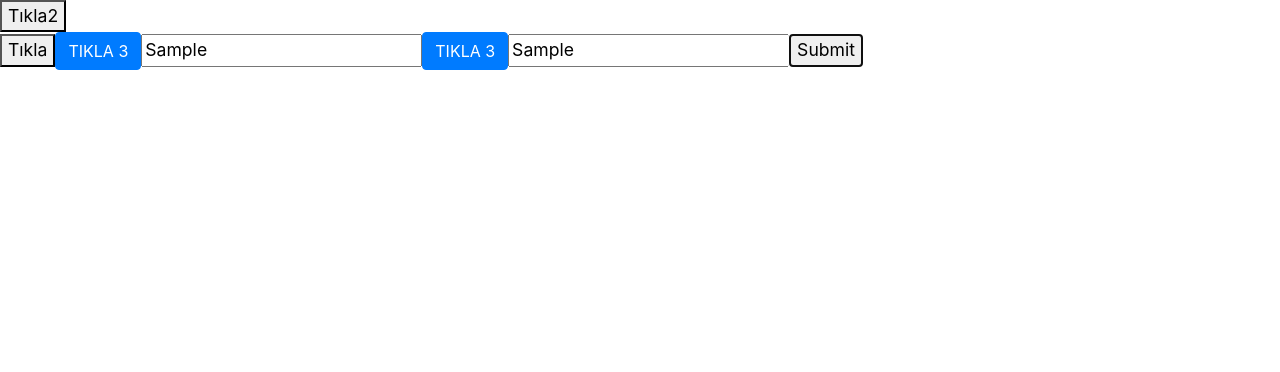
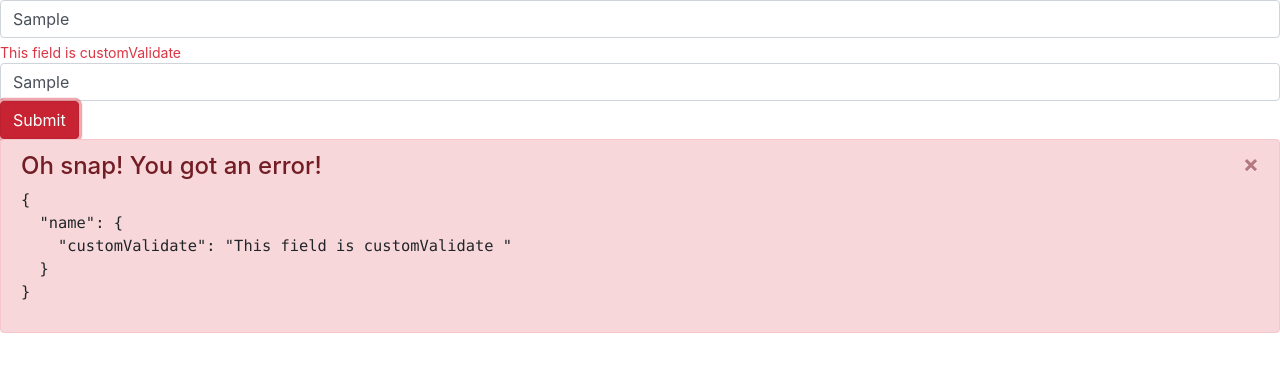
Before and after one commit to mehmet-guler/asf-project, a React (Create React App) app in the folder Part2-React/react-project/: page / in a window 1280 px wide. Both pictures are taken after typing "Sample", "Sample" into the empty fields and a click on the button "Submit". Shown: the top 372 px of the page. Built offline with nearby package versions, Linux system fonts and the light colour scheme.

Commit message:
form updates and add alert

```diff
--- a/Part2-React/react-project/src/App.js
+++ b/Part2-React/react-project/src/App.js
@@ -11,11 +11,14 @@ function App() {
   return (
     <React.Fragment>
 
-      <Form doIt={()=>console.log("ÇALIŞACAK")}>
-        <Input name="name" validate={{ customValidate: (inputValue) => inputValue === "a" ,minLength:4}} showErrorLabel={true} />
+      <Form doIt={() => console.log("ÇALIŞACAK")} showErrorLabel={true} showStatusAlert={true}>
+        <Input name="name" validate={{ customValidate: (inputValue) => inputValue === "a" }} />
         {/* <Input name="name" validate={{ customValidate: { value: (inputValue) => inputValue === "a", message: "Csasds" }, minLength: { value: 3, message: "MİNNNNN" } }} /> */}
         {/* <Input name="name" validate={{ required: true, minLength: { value: 5, message: "Minnn" } }} /> */}
         <Input name="surname" validate={{ minLength: { value: 5, message: "Minnnaaa" } }} />
+
+        <button type="submit" className="btn btn-danger" >Submit</button>
+
       </Form>
 
       {/* <Header />
--- a/Part2-React/react-project/src/Components/genericForm/Form.js
+++ b/Part2-React/react-project/src/Components/genericForm/Form.js
@@ -1,15 +1,13 @@
-import React, { createContext, useState, useEffect } from 'react';
+import React, { createContext, useState } from 'react';
+import { Alert } from 'react-bootstrap';
 import _ from 'lodash';
 
 export const FormContext = createContext();
 
 function Form(props) {
 
-    useEffect(() => {
-        console.log("geldi")
-
-    }, [])
-
+    const [showFormErrorAlert, setShowFormErrorAlert] = useState(false);
+    const [showFormSuccessAlert, setShowFormSuccessAlert] = useState(false);
 
     const references = {};
 
@@ -33,8 +31,6 @@ function Form(props) {
 
     const [errors, setErrors] = useState({}); // first value will be null.If initial state is null,we can first className set null
     const handleSetErrors = (fieldId, value) => {
-        console.log("1", fieldId)
-        console.log("2", value)
         setErrors({ ...errors, [fieldId]: value });
     };
 
@@ -45,21 +41,23 @@ function Form(props) {
     const handleSubmit = (event) => {
         event.preventDefault();
         //references
-        console.log("references", references)
-        console.log("values", values)
         let __errors = {}
         for (let refName in references) {
-            console.log("refname", refName)
             const reference = references[refName].current;
             const checkValidation = reference.checkValidation(reference.value)
-            console.log("CHECKL", checkValidation)
             if (!_.isEmpty(checkValidation)) __errors = { ...__errors, [refName]: checkValidation }
             // console.log("CHECK", checkValidation)
         }
         setErrors(__errors);
-        console.log("errors", errors)
-        if (!_.isEmpty(errors)) console.log("Hata mevcut")
-        else props.doIt();
+        if (!_.isEmpty(errors)) {
+            setShowFormSuccessAlert(false);
+            setShowFormErrorAlert(true)
+        }
+        else {
+            setShowFormErrorAlert(false);
+            setShowFormSuccessAlert(true);
+            props.doIt();
+        }
 
         // references.map(reference => {
         //     const ref = reference.current;
@@ -68,14 +66,11 @@ function Form(props) {
     }
 
     // console.log("VALUEs", values)
-    console.log("Errors", errors)
 
 
     return (
         <React.Fragment>
-            <button onClick={() => console.log("err", errors)}>Tıkla2</button>
-            <form onSubmit={handleSubmit}>
-                <button onClick={() => console.log("REF", references)}>Tıkla</button>
+            <form onSubmit={handleSubmit} autoComplete="off" >
                 <FormContext.Provider
                     value={{
                         values,
@@ -84,13 +79,30 @@ function Form(props) {
                         //validation: (a) => console.log("a", a),
                         generateRef,
                         removeError,
-                        errors
+                        errors,
+                        showErrorLabel: props.showErrorLabel
                     }}
                 >
                     {props.children}
-                    <button type="submit" >Submit</button>
                 </FormContext.Provider>
             </form>
+            {
+                props.showStatusAlert &&
+                <React.Fragment>
+                    {showFormErrorAlert &&
+                        <Alert variant="danger" onClose={() => setShowFormErrorAlert(false)} dismissible>
+                            <Alert.Heading>Oh snap! You got an error!</Alert.Heading>
+                            <pre>{JSON.stringify(errors, null, 2)}</pre>
+                        </Alert>}
+
+                    {showFormSuccessAlert &&
+                        <Alert variant="success" onClose={() => setShowFormSuccessAlert(false)} dismissible>
+                            <Alert.Heading>Form submit succeed</Alert.Heading>
+                            <pre>{JSON.stringify(values, null, 2)}</pre>
+                        </Alert>}
+                </React.Fragment>
+            }
+
         </React.Fragment>
     )
 }
--- a/Part2-React/react-project/src/Components/genericForm/inputTypes/Input.js
+++ b/Part2-React/react-project/src/Components/genericForm/inputTypes/Input.js
@@ -33,7 +33,6 @@ function Input(props) {
     }));
 
     useEffect(() => {
-        console.log("girdi")
         setRef(formContext.generateRef(props.name))
     }, [setRef, formContext, props.name])
 
@@ -50,22 +49,14 @@ function Input(props) {
                 const key = keys[i]
                 const keyValue = typeof props.validate[key] === "object" ? props.validate[key]["value"] : props.validate[key];;
                 const message = typeof props.validate[key] === "object" ? props.validate[key]["message"] : DefaultValidationMessage[key];
-                // console.log("key", key)
-                // console.log("keyValue", keyValue)
-                // console.log("message", message)
-                // console.log(typeof props.validate[key])
                 if (key in Validation) {
                     const validationResponse = Validation[key](inputValue, keyValue)
                     if (!validationResponse) errors[key] = message;
                 }
-
-                console.log("errors", errors)
-                // //break;
             }
             return errors;
         }
     }
-    // console.log(props.validate(event.target.value))
 
     const checkValidationAndSetErrors = (inputValue) => {
         const check = checkValidation(inputValue);
@@ -76,33 +67,25 @@ function Input(props) {
     }
 
     const getError = () => {
-        console.log("errors", formContext.errors[props.name])
         const fieldError = formContext.errors[props.name]
         if (fieldError) {
-
+            for (let key in fieldError) {
+                return fieldError[key];
+            }
         }
         return false;
     }
 
-
-    // const getError = (name) => {
-    //     if (errors.length > 0) {
-    //         const error = errors.filter(error => error.name === name);
-    //         if (error.length > 0) return error;
-    //         else return false
-    //     }
-    //     return false
-    // }
-
-
-    console.log("INPUT errors", formContext.errors[props.name])
-
     return (
         <React.Fragment>
-            <button className="btn btn-primary" onClick={getError}>TIKLA 3</button>
-            <input name={props.name} onBlur={(event) => checkValidationAndSetErrors(event.target.value)} onChange={handleChange} />
+            <input
+                name={props.name}
+                className="form-control"
+                onBlur={(event) => checkValidationAndSetErrors(event.target.value)}
+                onChange={handleChange}
+                placeholder={props.placeholder} />
             {/* <input onBlur={() => onSetName(name)} type="text" className={"form-control"} placeholder="Name" value={name} onChange={(event) => onSetName(event.target.value)} /> */}
-            {/* { props.showErrorLabel &&  getError() && < small className="form-text text-danger" >{errors(props.name)[0].message}</small>}  */}
+            { formContext.showErrorLabel && getError() && < small className="form-text text-danger" >{getError()}</small>}
         </React.Fragment>
     )
 }
```
